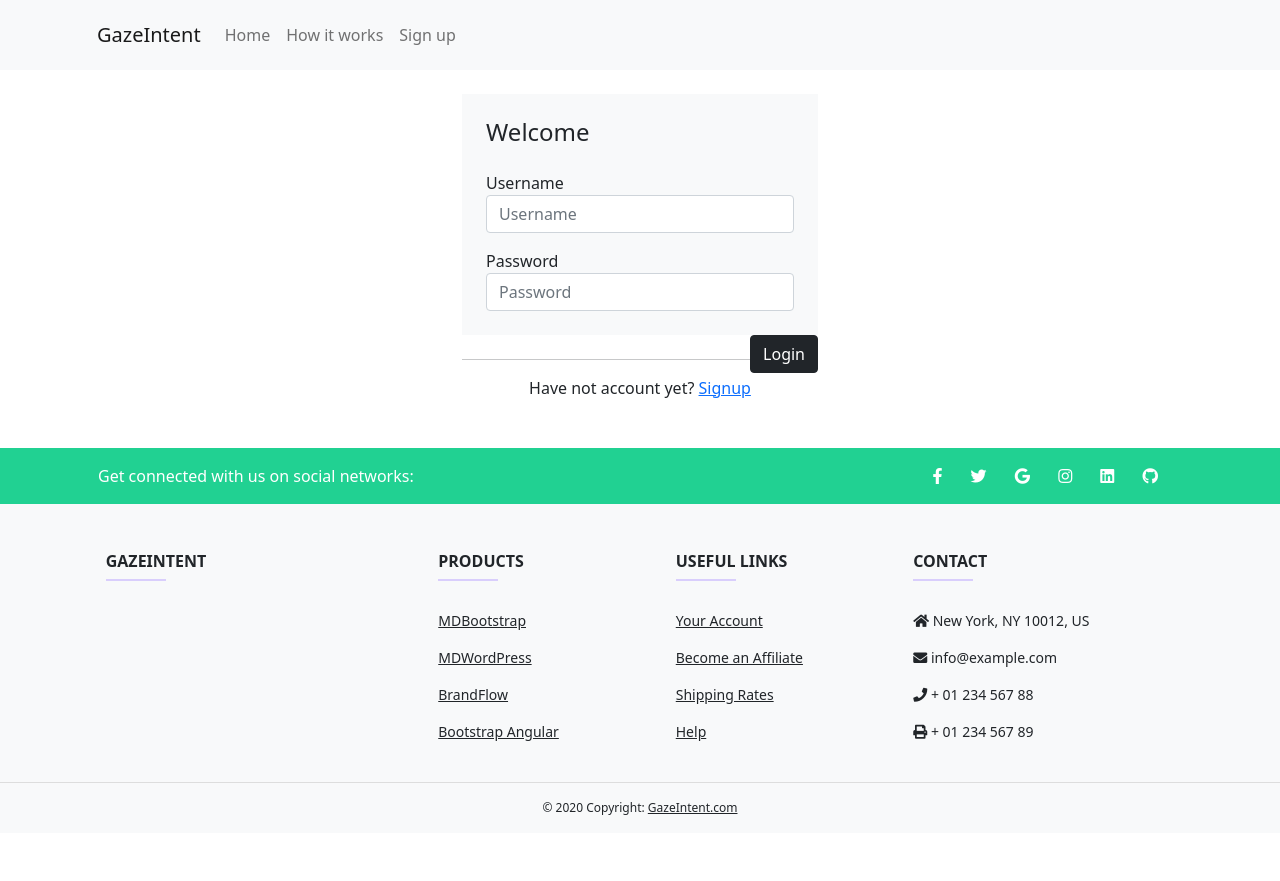
After one commit to mpbunch/gazeintent, a Flask app: page /signup in a window 1280 px wide. The commit adds this page. Run offline with Flask 2, Linux system fonts and the light colour scheme; some libraries are stand-ins or nearby versions.

Commit message:
add signup page

```diff
--- a/app/routes.py
+++ b/app/routes.py
@@ -5,7 +5,20 @@ app=Flask(__name__)
 
 @app.route("/")
 def index():
+
     return render_template("index.html")
+
+@app.route('/signup', methods=['GET', 'POST'])
+def signup():
+    if request.method == 'POST':
+        # do stuff when the form is submitted
+
+        # redirect to end the POST handling
+        # the redirect can be to the same route or somewhere else
+        return redirect(url_for('index'))
+
+    # show the form, it wasn't submitted
+    return render_template('signup.html')
 
 if __name__ == "__main__":
     app.run(debug=True)
--- a/app/templates/footer.html
+++ b/app/templates/footer.html
@@ -14,7 +14,8 @@
 
                     <!-- Right -->
                     <div>
-                        <a href="" class="text-white me-4">
+                        <!-- <a href="{{ url_for('signup') }}" class="text-white me-4"> -->
+                          <a href="" class="text-white me-4">
                             <i class="fab fa-facebook-f"></i>
                         </a>
                         <a href="" class="text-white me-4">
--- a/app/templates/header.html
+++ b/app/templates/header.html
@@ -2,8 +2,7 @@
   <div class="container">
     <nav class="navbar navbar-expand-lg navbar-light bg-light padding-15">
       <a class="navbar-brand" href="#">GazeIntent</a>
-            <button class="navbar-toggler" type="button" data-toggle="collapse" data-target="#navbarSupportedContent"
-                aria-controls="navbarSupportedContent" aria-expanded="false" aria-label="Toggle navigation">
+      <button class="navbar-toggler" type="button" data-toggle="collapse" data-target="#navbarSupportedContent" aria-controls="navbarSupportedContent" aria-expanded="false" aria-label="Toggle navigation">
         <span class="navbar-toggler-icon"></span>
       </button>
 
@@ -13,20 +12,12 @@
             <a class="nav-link" href="#">Home <span class="sr-only">(current)</span></a>
           </li>
           <li class="nav-item">
-                        <a class="nav-link" href="#">Link</a>
+            <a class="nav-link" href="#">How it works</a>
           </li>
-                    <li class="nav-item dropdown">
-                        <a class="nav-link dropdown-toggle" href="#" id="navbarDropdown" role="button"
-                            data-toggle="dropdown" aria-haspopup="true" aria-expanded="false">
-                            Dropdown
-                        </a>
-                        <div class="dropdown-menu" aria-labelledby="navbarDropdown">
-                            <a class="dropdown-item" href="#">Action</a>
-                            <a class="dropdown-item" href="#">Another action</a>
-                            <div class="dropdown-divider"></div>
-                            <a class="dropdown-item" href="#">Something else here</a>
-                        </div>
+          <li class="nav-item">
+            <a class="nav-link" href="{{ url_for('signup') }}">Sign up</a>
           </li>
+
         </ul>
       </div>
     </nav>
--- /dev/null
+++ b/app/templates/signup.html
@@ -0,0 +1,62 @@
+<!DOCTYPE html>
+<html lang="en">
+
+<head>
+  <meta charset="UTF-8">
+  <meta http-equiv="X-UA-Compatible" content="IE=edge">
+  <meta name="viewport" content="width=device-width, initial-scale=1.0">
+  <link rel="stylesheet" href="https://cdn.jsdelivr.net/npm/bootstrap@5.1.1/dist/css/bootstrap.min.css" integrity="sha384-F3w7mX95PdgyTmZZMECAngseQB83DfGTowi0iMjiWaeVhAn4FJkqJByhZMI3AhiU" crossorigin="anonymous">
+  <link rel="stylesheet" href="https://pro.fontawesome.com/releases/v5.10.0/css/all.css" integrity="sha384-AYmEC3Yw5cVb3ZcuHtOA93w35dYTsvhLPVnYs9eStHfGJvOvKxVfELGroGkvsg+p" crossorigin="anonymous" />
+
+  <link rel="stylesheet" href="static/css/style.css">
+  <title>GazeIntent</title>
+  <script src="https://cdn.jsdelivr.net/npm/bootstrap@5.1.1/dist/js/bootstrap.min.js" integrity="sha384-skAcpIdS7UcVUC05LJ9Dxay8AXcDYfBJqt1CJ85S/CFujBsIzCIv+l9liuYLaMQ/" crossorigin="anonymous"></script>
+
+</head>
+
+<body>
+  <!-- Header for every page -->
+  {% include "header.html" %}
+  <div class="container">
+    <div class="row">
+      <div class="col-md-4 offset-md-4">
+        <div class="login-form bg-light mt-4 p-4">
+          <form action="" method="" class="row g-3">
+            <h4>Welcome</h4>
+            <div class="col-12">
+              <label>Username</label>
+              <input type="text" name="username" class="form-control" placeholder="Username">
+            </div>
+            <div class="col-12">
+              <label>Password</label>
+              <input type="password" name="password" class="form-control" placeholder="Password">
+            </div>
+            <!-- <div class="col-12">
+              <div class="form-check">
+                <input class="form-check-input" type="checkbox" id="rememberMe">
+                <label class="form-check-label" for="rememberMe"> Remember me</label>
+              </div> -->
+            </div>
+            <div class="col-12">
+              <button type="submit" class="btn btn-dark float-end">Login</button>
+            </div>
+          </form>
+          <hr class="mt-4">
+          <div class="col-12">
+            <p class="text-center mb-0">Have not account yet? <a href="#">Signup</a></p>
+          </div>
+        </div>
+      </div>
+    </div>
+  </div>
+  <!-- Footer for every page -->
+  {% include "footer.html" %}
+
+  <!-- Load scripts after dom load -->
+  <script src="static/js/webcam.js"></script>
+  <script src="https://d3js.org/d3.v7.min.js"></script>
+  <script src="static/js/bullet.js"></script>
+  <script src="static/js/d3sample.js"></script>
+</body>
+
+</html>
```
Also changed, not shown: app/templates/layout.html (line endings or trailing spaces). Lines whose indentation alone changed are shown as unchanged.
